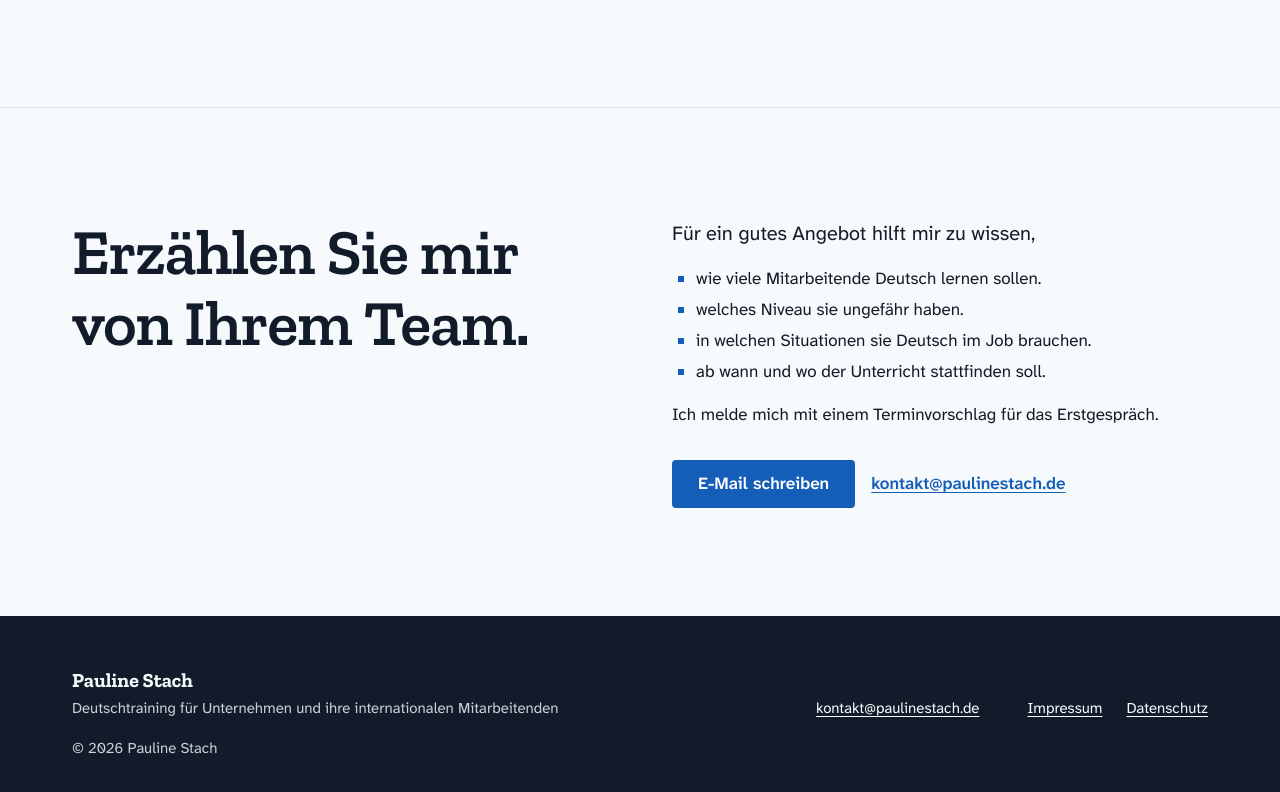
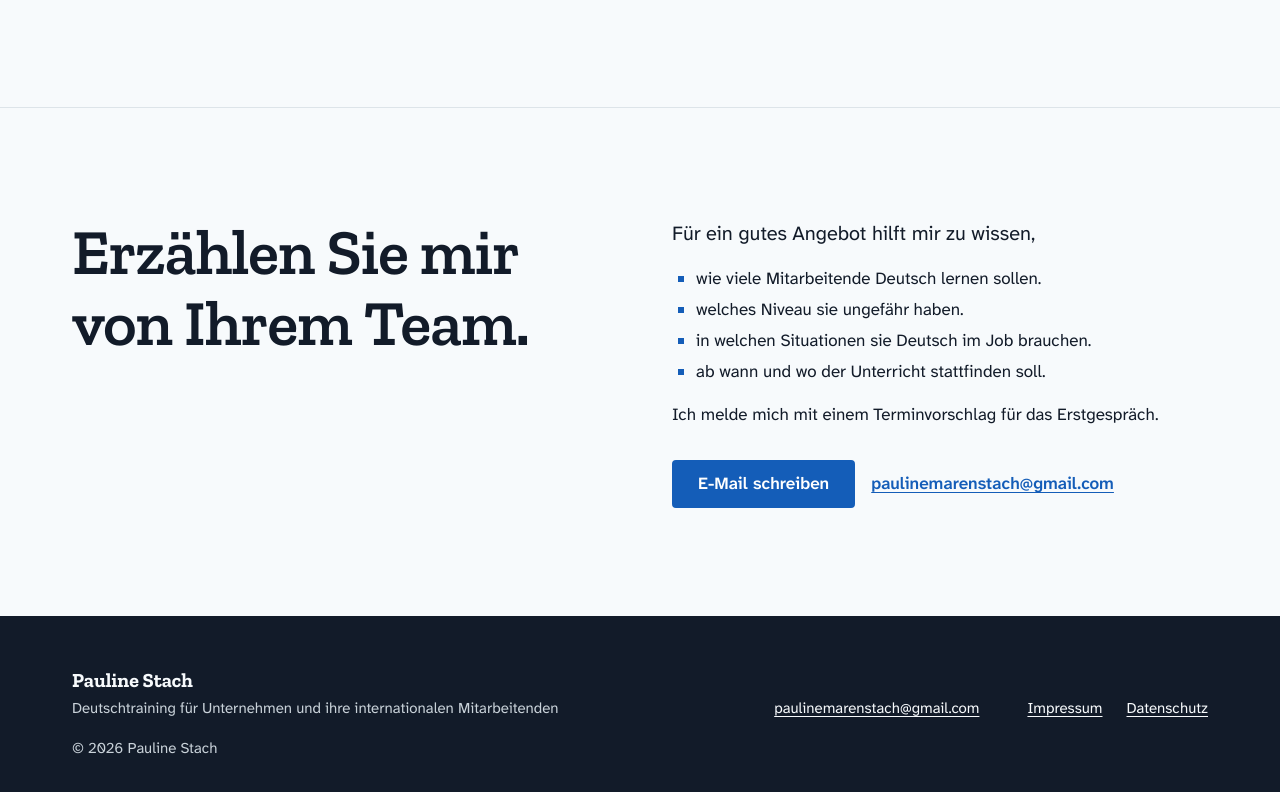
Before and after one commit to PaulineStach/paulinestachde, a Nuxt app: page / in a window 1280 px wide. Shown: the part 4643-5435 px from the top of the page. Built offline with nearby package versions, Linux system fonts and the light colour scheme.

Commit message:
feat(contact): use real contact email address
Replaces the placeholder kontakt@paulinestach.de, which does not exist
yet, so mailto links and the legal pages reach a real inbox.

Co-Authored-By: Claude Opus 5.5 <noreply@anthropic.com>

```diff
--- a/app/app.config.ts
+++ b/app/app.config.ts
@@ -1,7 +1,6 @@
 export default defineAppConfig({
   owner: {
     name: 'Pauline Stach',
-    // TODO: replace with the real business address before going live
-    email: 'kontakt@paulinestach.de',
+    email: 'paulinemarenstach@gmail.com',
   },
 })
```
